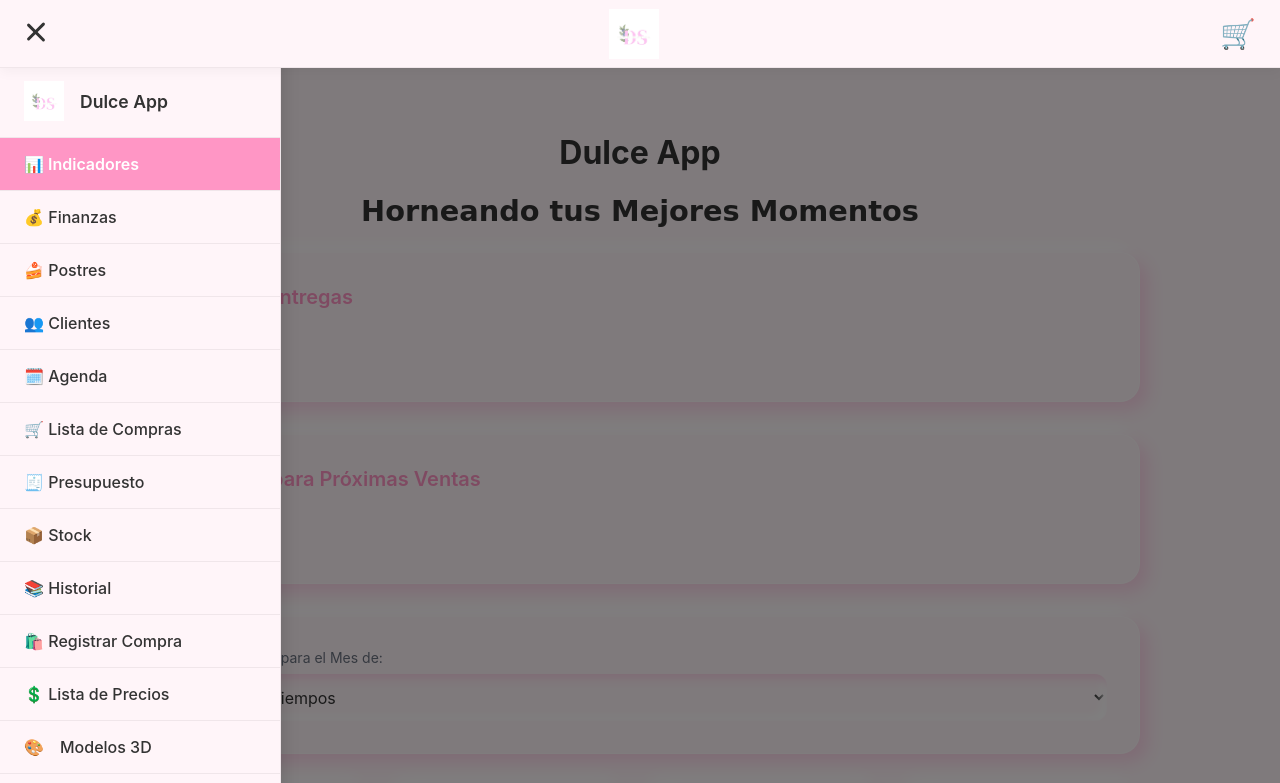
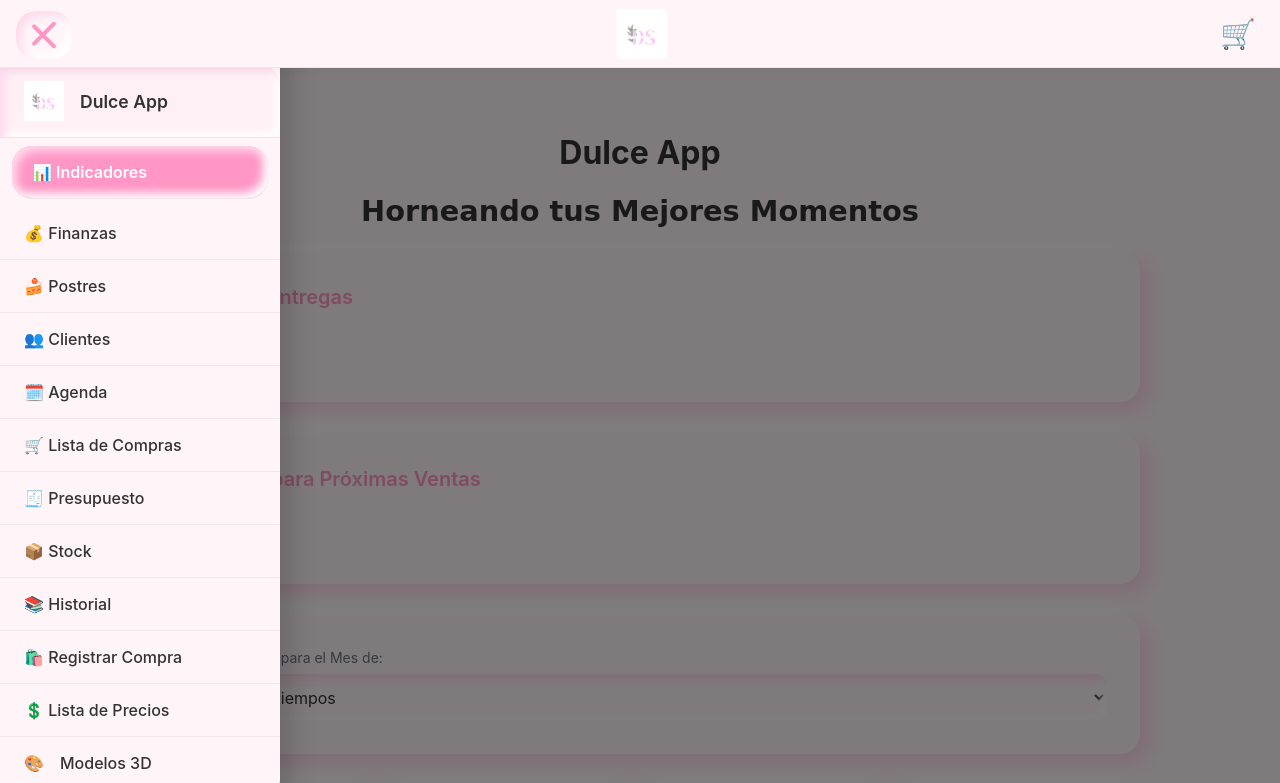
Before and after one commit to rpmartinrodriguez/DsCotizacion, a plain HTML site: page index.html in a window 1280 px wide. Both pictures are taken after a click on the button "Abrir menú". Shown: the top 783 px of the page. Drawn offline with nearby package versions, Linux system fonts and the light colour scheme; no server answers; a web font is replaced by a local one.

Commit message:
Update style.css

```diff
--- a/css/style.css
+++ b/css/style.css
@@ -74,20 +74,35 @@ body.menu-open {
     background: none;
     border: none;
     cursor: pointer;
-    padding: 0.5rem;
+    padding: 0.75rem; /* Un poco más de padding */
     display: flex;
     flex-direction: column;
-    gap: 5px;
+    gap: 6px; /* Aumenta el espacio entre las barras */
     z-index: 1003;
+
+    /* Neumorfismo para el botón de hamburguesa */
+    background-color: var(--background-color);
+    border-radius: var(--border-radius-modern); /* Bordes redondeados */
+    box-shadow: var(--shadow-neumorphic); /* Sombra neumórfica */
+    transition: all 0.2s ease-in-out;
+}
+
+.header__menu-icon:hover {
+    transform: translateY(-2px); /* Ligero efecto de levantamiento */
+    box-shadow: 0 4px 10px rgba(255, 150, 197, 0.4);
+}
+
+.header__menu-icon:active {
+    transform: translateY(1px); /* Efecto de presionado */
+    box-shadow: var(--shadow-neumorphic-inset);
 }
 
 .header__menu-icon span {
     display: block;
-    width: 24px;
-    height: 3px;
-    background-color: var(--text-color);
+    width: 28px; /* Haz las barras un poco más largas */
+    height: 4px; /* Y un poco más gruesas */
+    background-color: var(--primary-color); /* Color rosa */
     border-radius: 3px;
-    /* Transición para la animación de "X" */
     transition: all 0.3s ease-in-out;
 }
 
@@ -120,15 +135,17 @@ body.menu-open {
     left: 0;
     width: 280px;
     height: 100%;
-    background-color: var(--background-color); /* Mismo fondo */
-    box-shadow: 4px 0 15px rgba(0, 0, 0, 0.1);
+    background-color: var(--background-color);
+    /* Nuevo box-shadow para el menú lateral */
+    box-shadow: 12px 0 25px rgba(0, 0, 0, 0.15); /* Sombra más pronunciada al abrir */
     transform: translateX(-100%);
-    transition: transform 0.3s ease-in-out;
+    transition: transform 0.4s cubic-bezier(0.68, -0.55, 0.265, 1.55); /* Transición más elástica */
     z-index: 1001;
     display: flex;
     flex-direction: column;
     overflow-y: auto;
-    border-right: 1px solid var(--border-color);
+    border-right: none; /* Quitamos el borde, la sombra lo reemplaza */
+    border-radius: 0 var(--border-radius-modern) var(--border-radius-modern) 0; /* Bordes redondeados a la derecha */
 }
 
 .nav-menu__header {
@@ -137,7 +154,10 @@ body.menu-open {
     gap: 1rem;
     padding: 1rem 1.5rem;
     border-bottom: 1px solid var(--border-color);
-    margin-top: 65px; /* Espacio para el header fijo */
+    margin-top: 65px;
+    background-color: var(--secondary-button-hover-bg); /* Un fondo suave para el header del menú */
+    border-radius: 0 var(--border-radius-modern) 0 0; /* Redondeado arriba a la derecha */
+    box-shadow: var(--shadow-neumorphic-inset); /* Efecto hundido */
 }
 
 .nav-menu__title {
@@ -151,21 +171,30 @@ body.menu-open {
     font-weight: 500;
     padding: 1rem 1.5rem;
     border-bottom: 1px solid var(--border-color);
-    transition: background-color 0.2s, color 0.2s, letter-spacing 0.2s;
+    transition: all 0.2s ease; /* Transición más general */
     display: flex;
     align-items: center;
     gap: 1rem;
+    position: relative;
+    overflow: hidden; /* Para el efecto de la barra */
 }
 
 .nav-menu__link:hover {
     background-color: var(--secondary-button-hover-bg);
-    letter-spacing: 0.5px; /* Pequeño efecto al pasar el mouse */
+    color: var(--primary-color); /* El texto se vuelve rosa */
+    letter-spacing: 0.5px;
+    transform: translateX(5px); /* Deslizamiento suave */
 }
 
 .nav-menu__link.active {
     background-color: var(--primary-color);
     color: white;
     font-weight: 600;
+    /* Efecto "hundido" para el elemento activo */
+    box-shadow: var(--shadow-neumorphic-inset);
+    border-radius: var(--border-radius-modern); /* Bordes redondeados */
+    margin: 0.5rem 0.75rem; /* Margen para que se vea el redondeado */
+    padding: 1rem 1.25rem; /* Ajuste de padding */
 }
 
 .nav-menu__overlay {
@@ -178,7 +207,7 @@ body.menu-open {
     z-index: 1000;
     opacity: 0;
     visibility: hidden;
-    transition: opacity 0.3s ease-in-out, visibility 0.3s ease-in-out;
+    transition: opacity 0.4s ease-in-out, visibility 0.4s ease-in-out;
 }
 
 /* --- ANIMACIÓN DEL MENÚ DE HAMBURGUESA --- */
@@ -191,16 +220,25 @@ body.menu-open .nav-menu__overlay {
     visibility: visible;
 }
 
+body.menu-open .header__menu-icon {
+    /* Efecto de presionado cuando está abierto */
+    box-shadow: var(--shadow-neumorphic-inset);
+    transform: translateY(1px);
+}
+
 body.menu-open .header__menu-icon span:nth-child(1) {
-    transform: rotate(45deg) translate(5px, 5px);
+    transform: rotate(45deg) translate(8px, 8px); /* Ajusta los valores */
+    width: 32px; /* Haz la barra un poco más larga cuando gira */
 }
 
 body.menu-open .header__menu-icon span:nth-child(2) {
     opacity: 0;
+    transform: translateX(-30px); /* Desaparece deslizándose */
 }
 
 body.menu-open .header__menu-icon span:nth-child(3) {
-    transform: rotate(-45deg) translate(7px, -7px);
+    transform: rotate(-45deg) translate(8px, -8px); /* Ajusta los valores */
+    width: 32px; /* Haz la barra un poco más larga cuando gira */
 }
 
 /* --- Componentes Generales Modernizados (Soft UI) --- */
@@ -933,6 +971,9 @@ body.menu-open .header__menu-icon span:nth-child(3) {
         padding: 1.5rem;
         border-radius: var(--border-radius-modern);
     }
+    .header__logo {
+        height: 40px;
+    }
     .header__slogan {
         font-size: 1.5rem;
     }
@@ -1076,7 +1117,6 @@ body.menu-open .header__menu-icon span:nth-child(3) {
     }
 }
 
-/* (El resto de tu CSS desde la sección 23 en adelante) */
 /* 23. Estilos para el botón "Marcar como Venta" */
 .btn-marcar-venta {
     background: var(--background-color);
@@ -1114,7 +1154,7 @@ body.menu-open .header__menu-icon span:nth-child(3) {
 
 /* 25. Estilos para el botón de Paginación (Cargar Más) */
 .cargar-mas-container {
-    display: none;
+    display: none; /* Ocultamos por defecto ya que no se usa */
     justify-content: center;
     padding: 1rem 0;
 }
```
